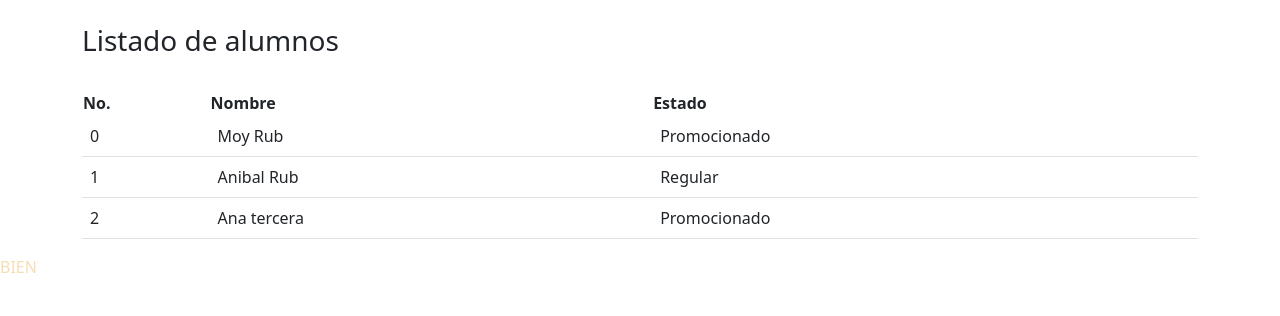
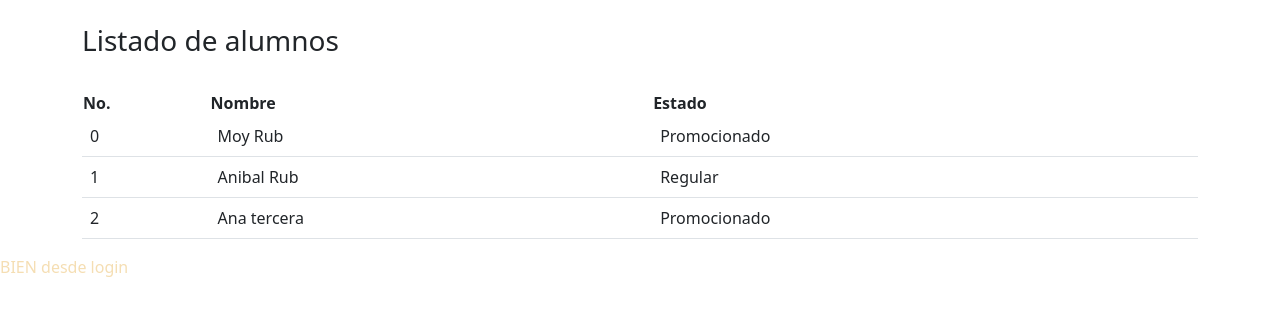
Before and after one commit to moisiete99/udemy, an Angular app: page / in a window 1280 px wide. Shown: the top 316 px of the page. Built offline with nearby package versions, Linux system fonts and the light colour scheme.

Commit message:
desde login

```diff
--- a/src/app/components/login/login.component.html
+++ b/src/app/components/login/login.component.html
@@ -1 +1 @@
-<p>BIEN</p>
+<p>BIEN desde login</p>
```
